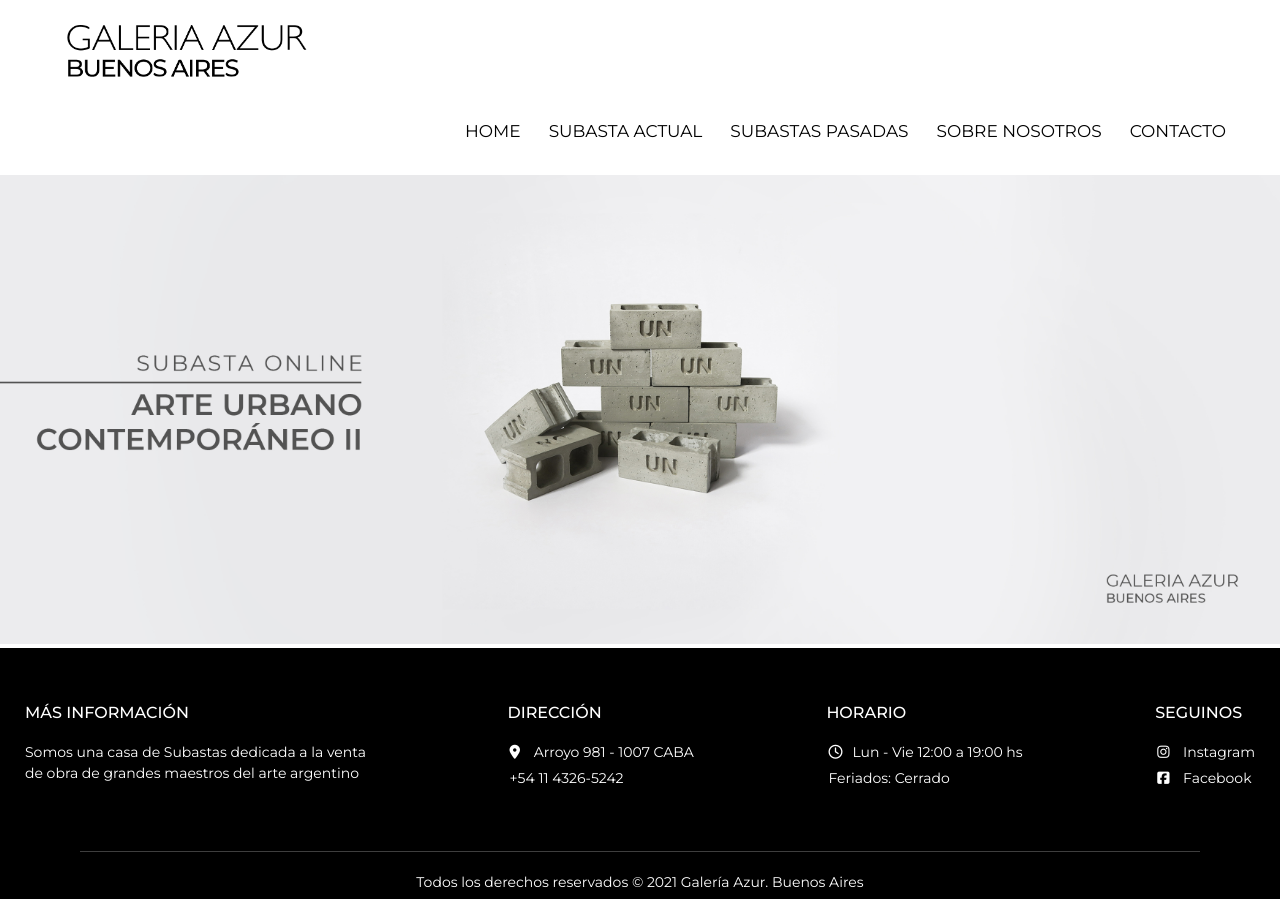
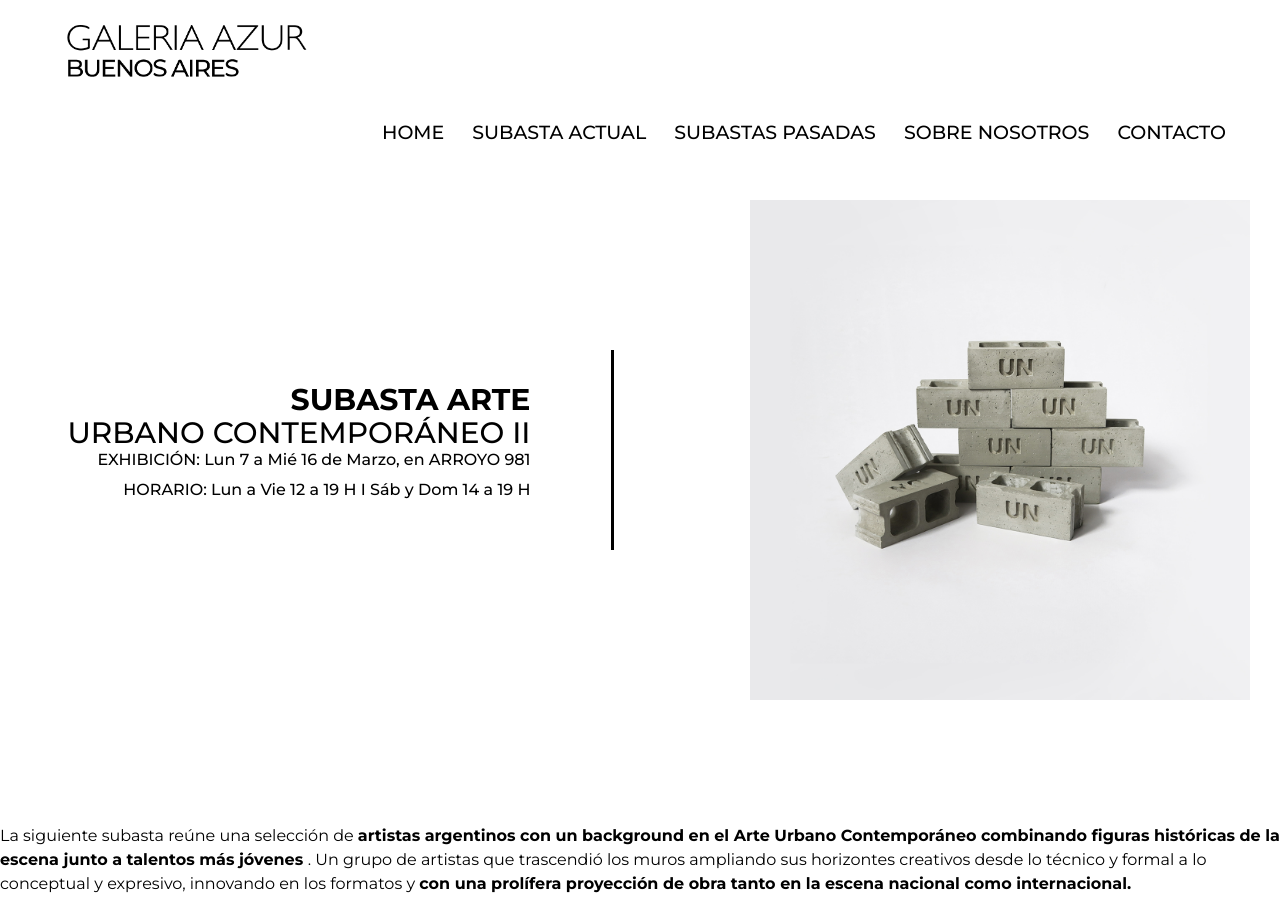
Before and after one commit to gabrielazirpolo/segunda-entrega, a website: page index.html in a window 1280 px wide. Shown: the top 899 px of the page. Drawn offline with nearby package versions, Linux system fonts and the light colour scheme.

Commit message:
modificaacion index

```diff
--- a/css/estilos.css
+++ b/css/estilos.css
@@ -1,5 +1,5 @@
 @import url('https://fonts.googleapis.com/css2?family=Montserrat:ital,wght@0,100;0,200;0,300;0,400;0,500;0,600;0,700;0,800;0,900;1,100;1,200;1,300;1,400;1,500;1,600;1,700;1,800;1,900&display=swap');
-
+@import url('https://fonts.googleapis.com/css2?family=Libre+Bodoni:ital,wght@0,400;0,500;0,600;0,700;1,400;1,500;1,600;1,700&display=swap');
 *{
     margin: 0;
     padding: 0;
@@ -77,12 +77,19 @@ nav > ul > li > a{
     padding: 14px;
     color: black !important;
     text-transform: uppercase;
-    font-size: 17px;
-    transition: all 300ms ease;
+    font-size: 19px;
+    font-weight: 500;
+    text-align: left;
+    background-image: linear-gradient(transparent 0%, transparent 90%, black 90%, black 100%);
+    background-repeat: no-repeat;
+    background-size: 0% 100%;
+    background-position-x: right;
+    transition: background-size 300ms;
 }
 
 nav > ul > li > a:hover{
-    transform: scale(1.1);
+    background-size: 100% 100%;
+    background-position-x: left;
 }
 
 /*ELEMENTOS RESPONSIVOS DEL MENU*/
@@ -173,7 +180,7 @@ nav > ul > li > a:hover{
 footer{
     width: 100%;
     padding: 30px 0px;
-    background-color: black;
+    background-color: white;
 }
 
 .container__footer{
@@ -195,22 +202,17 @@ footer{
     font-size: 14px;
 }
 
-.box__footer p{
-    color: white;
-}
 
 .box__footer h3{
     margin-bottom: 20px;
     font-weight: 500;
     font-size: 16px;
     text-transform: uppercase;
-    color: white;
 }
 
 .box__footer li {
     list-style: none;
     font-size: 14px;
-    color: white;
     margin-bottom: 5px;
     margin-left: -30px; /*modificación bootstrap*/
 }
@@ -218,22 +220,20 @@ footer{
 .box__footer a{
     margin-top: 10px;
     font-size: 14px;
-    color: white;
     margin-bottom: 5px;
+    color: black;
 }
 
 /*iconos footer*/
 .fa-brands{
     margin-right: 10px;
-    color: white;
+
 }
 .fa-solid{
     margin-right: 10px;
-    color: white;
 }
 .fa-regular{
     margin-right: 10px;
-    color: white;
 }
 
 .box__copyright{
@@ -245,14 +245,13 @@ footer{
 
 .box__copyright p{
     margin-top: 20px;
-    color: white;
     font-size: 14px;
 }
 
 .box__copyright hr{
     border: none;
     height: 1px;
-    background-color: whitesmoke;
+    background-color: black;
 }
 /* ---- AQUI FIN CODIGOS DEL FOOTER------*/
 
@@ -311,14 +310,26 @@ main{
 
 /* ----- AQUI INICIA EL INDEX ------*/
 
-.banner{
-    padding: 0;
-    margin-top: -10px;
-    margin-bottom: -20px;
+.index__contenedor{
+    display: grid;
+    grid-template-columns: 40% 5% 40%;
+    gap: 80px;
+    justify-content: center;
+    align-items: center;
+    padding: 20px 50px;
+
+}
+
+.separador__index{
+    width: 3px;
+    height: 200px;
+    background-color: black;
 }
 
 .banner img{
-    width: 100%;
+    width: 500px;
+    height: 500px;
+    object-fit: cover;
 }
 
 .banner__vertical img{
@@ -361,7 +372,7 @@ main{
     text-align: right;
 }
 .separador{
-    padding: 1px;
+    padding: 2px;
     background-color: black;
     margin-bottom: 30px;
 }
@@ -460,12 +471,6 @@ main{
         margin: auto;
     }
 
-    .division{
-        border: none;
-        height: 1px;
-        background-color: black;
-        margin: 30px 0px;
-    }
 
     .boostrap__lote{
         width: auto;
--- a/index.html
+++ b/index.html
@@ -44,12 +44,29 @@
     <!--Aquí inicia el cuerpo de la página-->
 
     <main>
+        <section class="index__contenedor">
+
+            <div class="titulo__subasta">
+                <h2 class="subasta__arte">Subasta Arte</h2>
+                <h2 class="subtitulo">Urbano Contemporáneo II</h2>
+                <p class="parrafo__black">EXHIBICIÓN: Lun 7 a Mié 16 de Marzo, en ARROYO 981</p>
+                <p class="parrafo__black">HORARIO: Lun a Vie  12 a 19 H I Sáb y Dom 14 a 19 H </p>
+            </div>
+            <div class="separador__index"></div>
             <div class="banner">
                 <img src="slides/BANNER WEB.jpg" alt="Banner informativo">
             </div>
             <div class="banner__vertical">
                 <img src="slides/BANNER CELULAR CODERHOUSE.jpg" alt="Banner informativo">
             </div>
+        </section>
+
+        <section id >
+            <p>La siguiente subasta reúne una selección de <b>artistas argentinos con un background en el Arte Urbano Contemporáneo combinando figuras históricas de la escena junto a talentos más jóvenes </b>. Un grupo de artistas que trascendió los muros ampliando sus horizontes creativos desde lo técnico y formal a lo conceptual y expresivo, innovando en los formatos y <b> con una prolífera proyección de obra tanto en la escena nacional como internacional.</b></p>
+        </section>
+
+
+
 
     </main>
 
```
Also changed, not shown: lotes/lote1.html (+2 -2 lines), pages/subasta actual.html (+12 -14 lines). Lines whose indentation alone changed are shown as unchanged.
